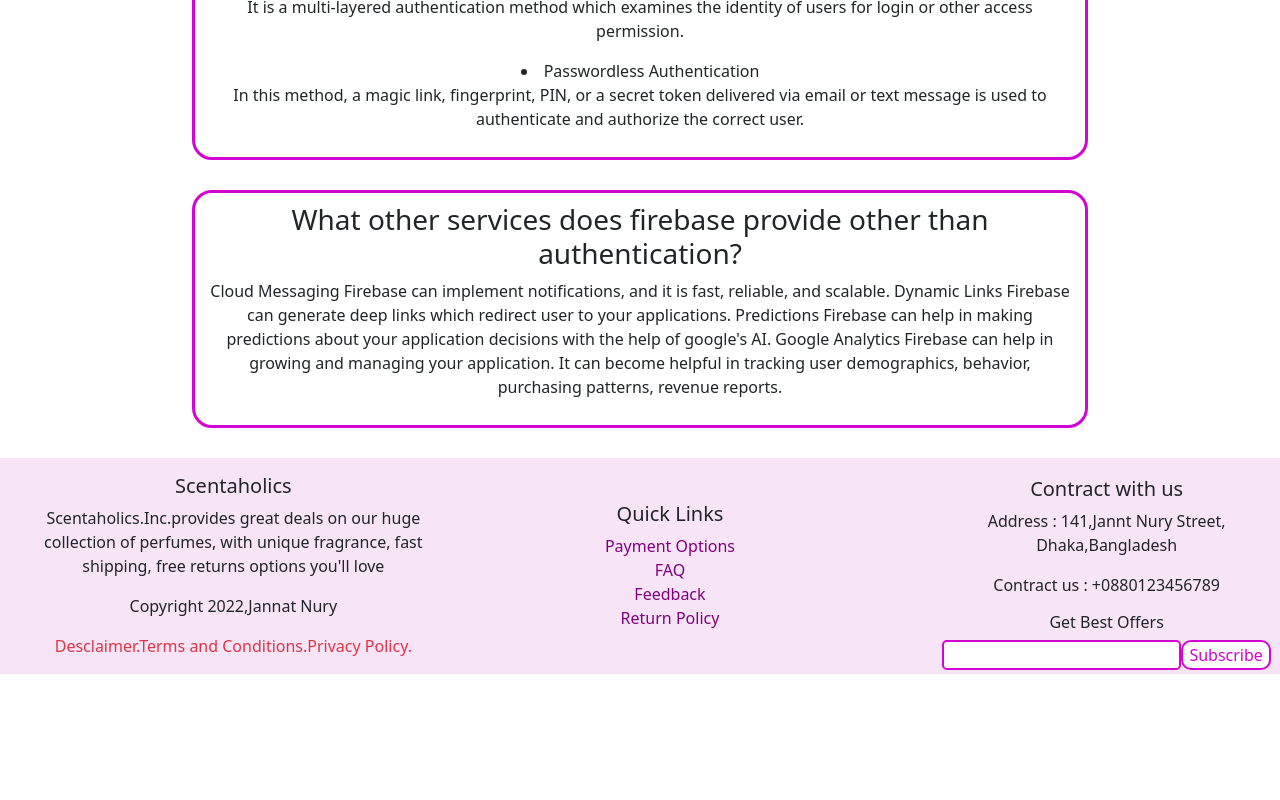
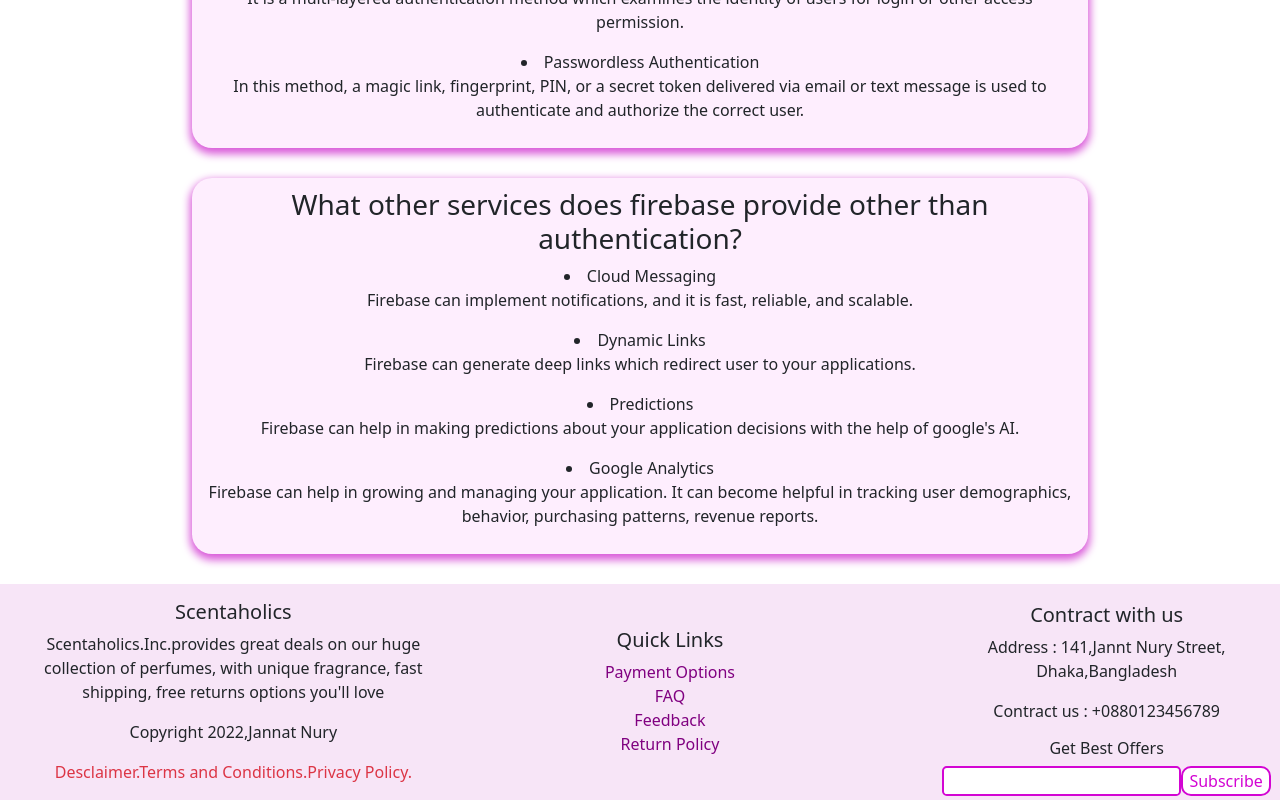
Before and after one commit to jannatnury/scentholics, a React (Create React App) app: page /blogs in a window 1280 px wide. Shown: the part 736-1536 px from the top of the page. Before the commit the page ends 1410 px from the top, so only its background shows below. Built offline with nearby package versions, Linux system fonts and the light colour scheme.

Commit message:
blogs edited

```diff
--- a/src/components/Blogs/Blogs.css
+++ b/src/components/Blogs/Blogs.css
@@ -1,10 +1,9 @@
 .blog-container{
-    border: 3px solid rgb(211, 5, 211);
+    background-color: rgb(254, 238, 254);
+    box-shadow:0 4px 8px 2px rgb(217, 89, 217);
     border-radius: 20px;
-    box-shadow: 5px rgb(211, 5, 211);
     margin: auto;
     margin-bottom: 30px;
     padding: 10px 15px;
     width: 70%;
-
 }
--- a/src/components/Blogs/Blogs.js
+++ b/src/components/Blogs/Blogs.js
@@ -33,19 +33,23 @@
             </div>
             <div className="blog-container">
                 <h3>What other services does firebase provide other than authentication?</h3>
-                <p>
-                    Cloud Messaging
-                    Firebase can implement notifications, and it is fast, reliable, and scalable.
 
-                    Dynamic Links
-                    Firebase can generate deep links which redirect user to your applications.
-
-                    Predictions
-                    Firebase can help in making predictions about your application decisions with the help of google's AI.
-
-                    Google Analytics
-                    Firebase can help in growing and managing your application. It can become helpful in tracking user demographics, behavior, purchasing patterns, revenue reports.
-                </p>
+                <li>
+                Cloud Messaging
+                    <p> Firebase can implement notifications, and it is fast, reliable, and scalable.</p>
+                </li>
+                <li>
+                Dynamic Links
+                    <p> Firebase can generate deep links which redirect user to your applications.</p>
+                </li>
+                <li>
+                Predictions
+                    <p>Firebase can help in making predictions about your application decisions with the help of google's AI.</p>
+                </li>
+                <li>
+                Google Analytics
+                    <p> Firebase can help in growing and managing your application. It can become helpful in tracking user demographics, behavior, purchasing patterns, revenue reports.</p>
+                </li>
             </div>
         </div>
     );
```
Also changed, not shown: public/images/perfume.png.
